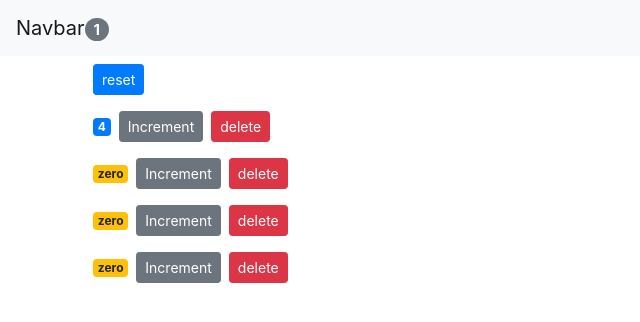
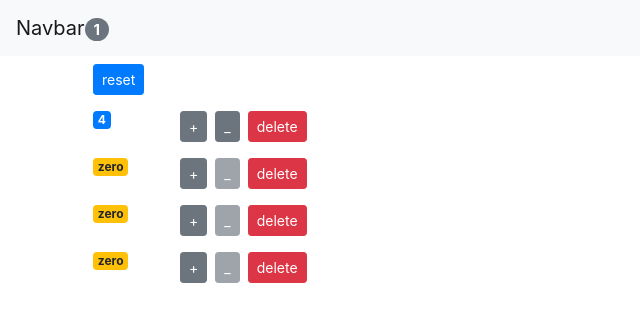
Before and after one commit to nazaninqfn/react, a React (Create React App) app in the folder counter-app/: page / in a window 1280 px wide. Shown: the top 322 px of the page, without its empty margins (0-640 px from the left). Built offline with nearby package versions, Linux system fonts and the light colour scheme.

Commit message:
4-19-exercise 4-20-solution

```diff
--- a/counter-app/src/App.js
+++ b/counter-app/src/App.js
@@ -13,10 +13,6 @@ class App extends Component {
     ],
   };
 
-  //mounting phase
-
-  // the constructor is called once and it's the right place to
-  // initialize the properties in this class
   constructor() {
     super();
     console.log("constructor");
@@ -29,14 +25,22 @@ class App extends Component {
     console.log("componentDidMount");
   };
 
-  handleIncrement = (counter) => {
+  handleIncrement = counter => {
     const counters = [...this.state.counters];
     const index = counters.indexOf(counter);
     counters[index] = { ...counter };
     counters[index].value++;
     this.setState({ counters });
   };
-
+////////V
+  handleDecrement = counter => {
+    const counters = [...this.state.counters];
+    const index = counters.indexOf(counter);
+    counters[index] = { ...counter };
+    counters[index].value--;
+    this.setState({ counters });
+  };
+///////////A
   handleReset = () => {
     const counters = this.state.counters.map((c) => {
       c.value = 0;
@@ -61,6 +65,7 @@ class App extends Component {
             counters={this.state.counters}
             onReset={this.handleReset}
             onIncrement={this.handleIncrement}
+            onDecrement={this.handleDecrement}
             onDelete={this.handleDelete}
           />
         </main>
--- a/counter-app/src/components/counter.jsx
+++ b/counter-app/src/components/counter.jsx
@@ -12,37 +12,58 @@ class Counter extends Component {
 
     // };
 
-    componentWillUnmount(){
-        console.log('counter-unmount');
+    // componentWillUnmount(){
+    //     console.log('counter-unmount');
 
-    }
+    // }
 
     handleIncrement = () => {
 
-        this.setState({value:this.state.value + 1});
+        this.setState({ value: this.state.value + 1 });
     };
+    ///////////////////////////V
+    handleDecrement = () => {
 
+        this.setState({ value: this.state.value - 1 });
+    };
+    ////////////////////////////////A
     render() {
         console.log('counter');
 
         return (
-        <div>
+            <div className='row'>
 
-            <span className={this.getBadgeClasses() }>{this.formatCount()}</span>
+                <div className="col-1">
+                    <span className={this.getBadgeClasses()}>{this.formatCount()}</span>
+                </div>
+                <div className="col">
 
                 <button
                         onClick={() => this.props.onIncrement(this.props.counter)}
-                className='btn btn-secondary btn-sm'
+                        className='btn btn-secondary btn-sm '
                     >
-                Increment
+                        +
                     </button>
 
                     <button
+                        onClick={() => this.props.onDecrement(this.props.counter)}
+                        className='btn btn-secondary btn-sm m-2'
+                        disabled={this.props.counter.value === 0 ? 'disabled' : ""}
+                    >
+                        _
+                    </button>
+
+
+                    <button
                         onClick={() => this.props.onDelete(this.props.counter.id)}
-                className="btn btn-danger btn-sm m-2"
+                        className="btn btn-danger btn-sm"
                     >
                         delete
                     </button>
+
+                </div>
+
+
 
             </div>
         );
@@ -53,9 +74,9 @@ class Counter extends Component {
         return classes;
     }
 
-    formatCount(){
+    formatCount() {
         const { value } = this.props.counter;
-        return value === 0 ? 'zero': value;
+        return value === 0 ? 'zero' : value;
     }
 }
 export default Counter;
--- a/counter-app/src/components/counters.jsx
+++ b/counter-app/src/components/counters.jsx
@@ -7,7 +7,7 @@ class Counters extends Component {
     render() {
         console.log('counters');
 
-        const {onReset, counters, onDelete, onIncrement} = this.props;
+        const {onReset, counters, onDelete, onIncrement,onDecrement} = this.props;
 
 
         return (
@@ -25,6 +25,9 @@ class Counters extends Component {
                         key={counter.id}
                         onDelete={onDelete}
                         onIncrement={onIncrement}
+                        /////////V
+                        onDecrement={onDecrement}
+                        /////A
                         counter={counter}
                     />
                 ))}
```
Lines whose indentation alone changed are shown as unchanged.
